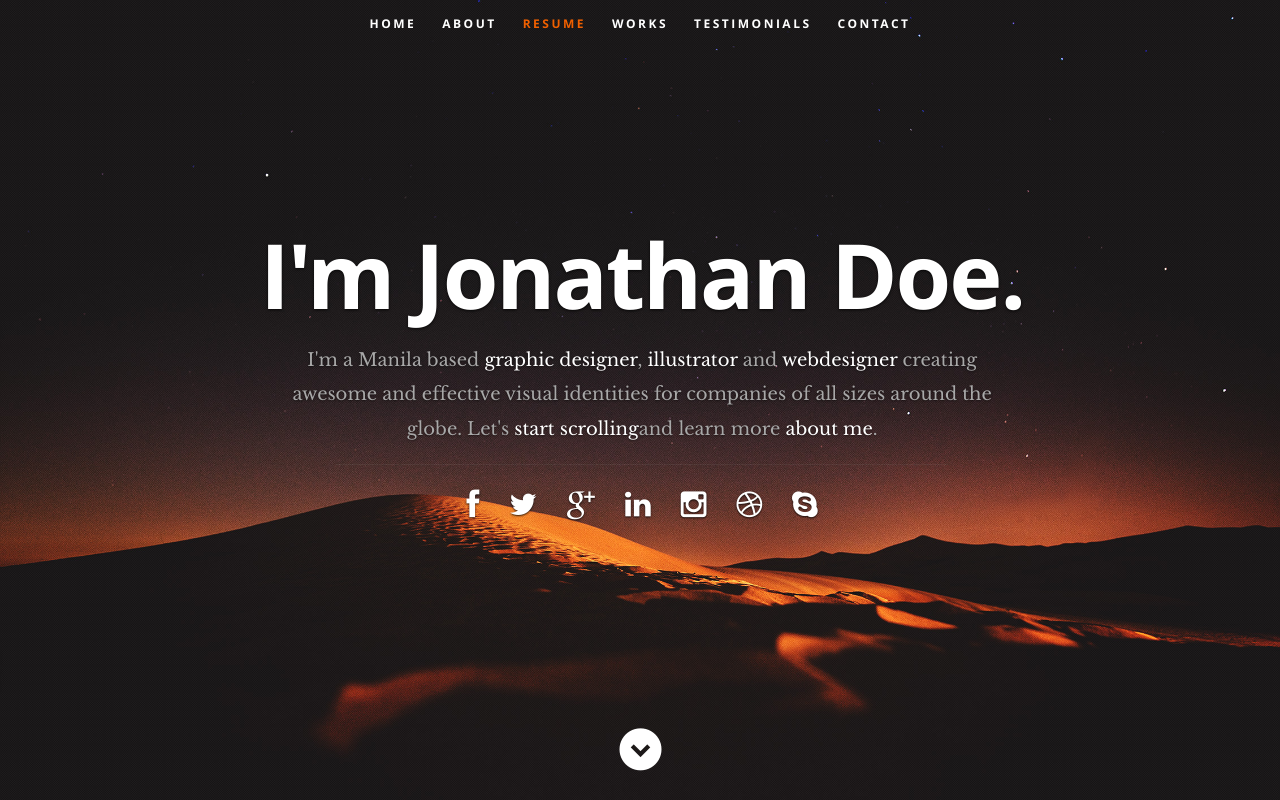
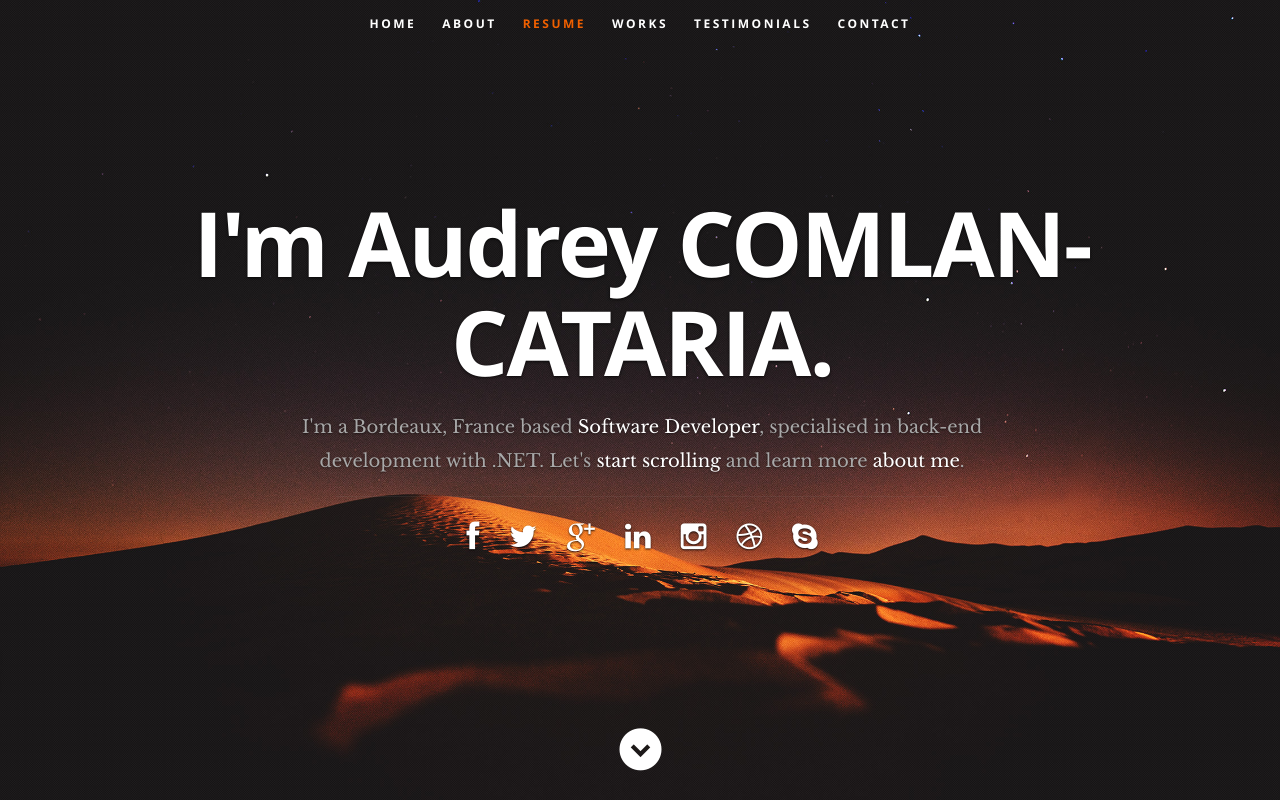
Before and after one commit to Koulikana/resume, a React (Create React App) app: page / in a window 1280 px wide. Shown: the top 800 px of the page. Built offline with nearby package versions, Linux system fonts and the light colour scheme.

Commit message:
Header details passed as props

```diff
--- a/src/App.js
+++ b/src/App.js
@@ -6,12 +6,13 @@ import Footer from './components/footer/footer';
 import Resume from './components/resume/resume';
 import Portfolio from './components/portfolio/portfolio';
 import Testimonials from './components/testimonials/testimonials';
+import resumeData from './resumeData';
 
 class App extends Component {
   render() {
     return (
       <div className="App">
-        <Header />
+        <Header resumeData={resumeData} />
         <About />
         <Resume />
         <Portfolio />
--- a/src/components/header/header.js
+++ b/src/components/header/header.js
@@ -1,6 +1,8 @@
 import React, { Component } from 'react';
 export default class Header extends Component {
   render() {
+    let resumeData = this.props.resumeData;
+
     return (
       <React.Fragment>
         <header id="home">
@@ -48,13 +50,12 @@ export default class Header extends Component {
           {/* end #nav-wrap */}
           <div className="row banner">
             <div className="banner-text">
-              <h1 className="responsive-headline">I'm Jonathan Doe.</h1>
+              <h1 className="responsive-headline">I'm {resumeData.name}.</h1>
               <h3>
-                I'm a Manila based <span>graphic designer</span>, <span>illustrator</span> and{' '}
-                <span>webdesigner</span> creating awesome and effective visual identities for companies of all
-                sizes around the globe. Let's{' '}
+                I'm a Bordeaux, France based <span>{resumeData.role}</span>, {resumeData.roleDescription}.
+                Let's{' '}
                 <a className="smoothscroll" href="#about">
-                  start scrolling
+                  start scrolling{' '}
                 </a>
                 and learn more{' '}
                 <a className="smoothscroll" href="#about">
--- /dev/null
+++ b/src/resumeData.js
@@ -0,0 +1,8 @@
+let resumeData = {
+  imagebaseurl: 'http://localhost:3000/',
+  name: 'Audrey COMLAN-CATARIA',
+  role: 'Software Developer',
+  roleDescription: 'specialised in back-end development with .NET',
+};
+
+export default resumeData;
```
